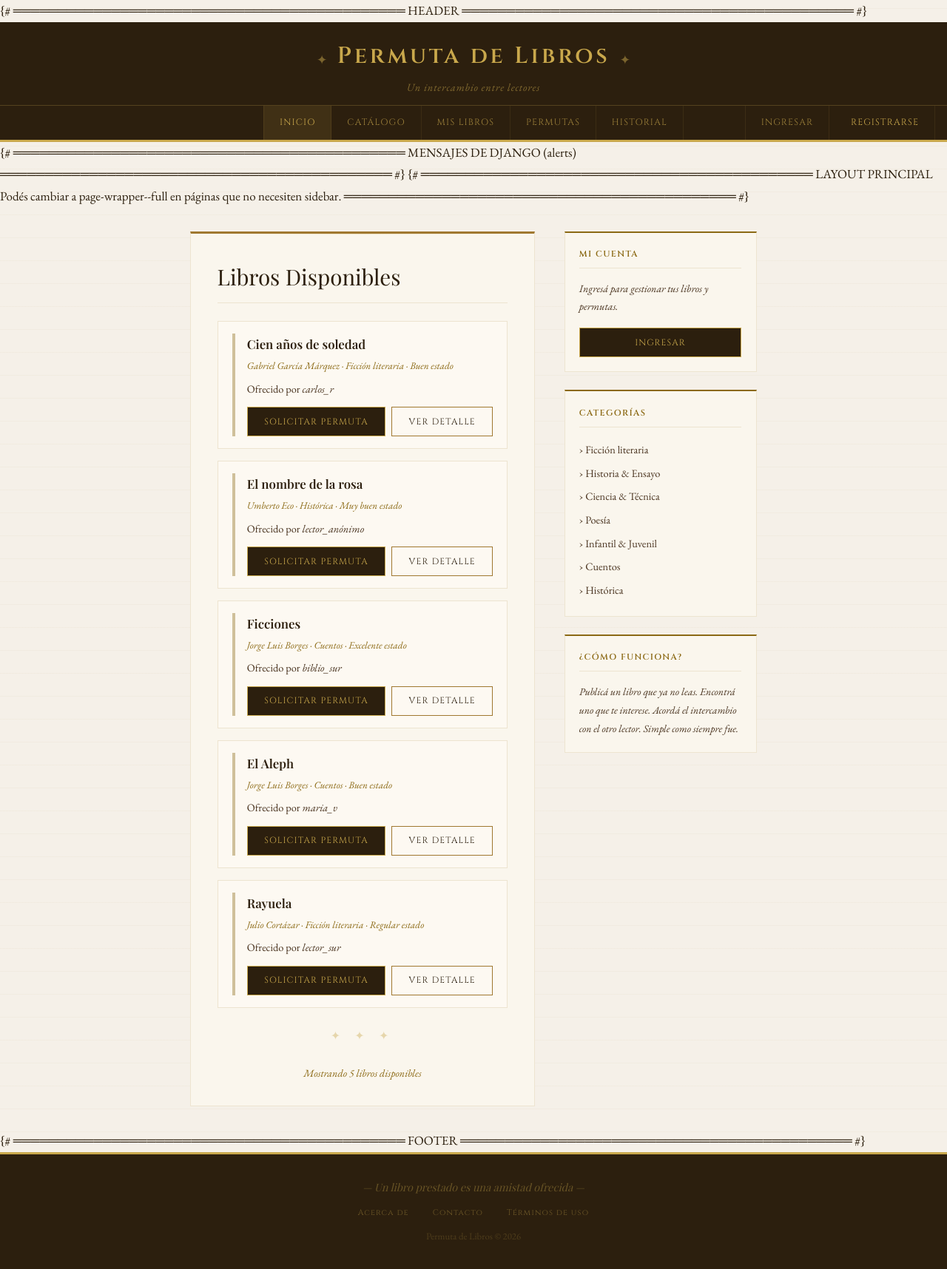
After one commit to Mattiaas31/Permuta-Libros, a Django app: page / in a window 1280 px wide. The commit adds this page. Shown: the whole page at 74% size. Run offline with Django 5.2, Linux system fonts and the light colour scheme; some web fonts are replaced.

Commit message:
primer prototipo de la pagina funcional

```diff
--- a/config/urls.py
+++ b/config/urls.py
@@ -1,22 +1,7 @@
-"""
-URL configuration for config project.
-
-The `urlpatterns` list routes URLs to views. For more information please see:
-    https://docs.djangoproject.com/en/6.0/topics/http/urls/
-Examples:
-Function views
-    1. Add an import:  from my_app import views
-    2. Add a URL to urlpatterns:  path('', views.home, name='home')
-Class-based views
-    1. Add an import:  from other_app.views import Home
-    2. Add a URL to urlpatterns:  path('', Home.as_view(), name='home')
-Including another URLconf
-    1. Import the include() function: from django.urls import include, path
-    2. Add a URL to urlpatterns:  path('blog/', include('blog.urls'))
-"""
 from django.contrib import admin
-from django.urls import path
+from django.urls import path, include
 
 urlpatterns = [
-    path('admin/', admin.site.urls),
+    path("admin/", admin.site.urls),
+    path("", include("core.urls")),
 ]
--- /dev/null
+++ b/core/urls.py
@@ -0,0 +1,6 @@
+from django.urls import path
+from . import views
+
+urlpatterns = [
+    path("", views.home, name="home"),
+]
--- a/core/views.py
+++ b/core/views.py
@@ -1,3 +1,63 @@
 from django.shortcuts import render
 
-# Create your views here.
+
+def home(request):
+    """
+    Vista temporal con datos hardcodeados.
+    Después conectamos LibroService y CategoriaService.
+    """
+    libros = [
+        {
+            "titulo": "Cien años de soledad",
+            "autor": "Gabriel García Márquez",
+            "categoria": "Ficción literaria",
+            "estado": "Buen estado",
+            "duenio": "carlos_r",
+        },
+        {
+            "titulo": "El nombre de la rosa",
+            "autor": "Umberto Eco",
+            "categoria": "Histórica",
+            "estado": "Muy buen estado",
+            "duenio": "lector_anónimo",
+        },
+        {
+            "titulo": "Ficciones",
+            "autor": "Jorge Luis Borges",
+            "categoria": "Cuentos",
+            "estado": "Excelente estado",
+            "duenio": "biblio_sur",
+        },
+        {
+            "titulo": "El Aleph",
+            "autor": "Jorge Luis Borges",
+            "categoria": "Cuentos",
+            "estado": "Buen estado",
+            "duenio": "maria_v",
+        },
+        {
+            "titulo": "Rayuela",
+            "autor": "Julio Cortázar",
+            "categoria": "Ficción literaria",
+            "estado": "Regular estado",
+            "duenio": "lector_sur",
+        },
+    ]
+
+    categorias = [
+        "Ficción literaria",
+        "Historia & Ensayo",
+        "Ciencia & Técnica",
+        "Poesía",
+        "Infantil & Juvenil",
+        "Cuentos",
+        "Histórica",
+    ]
+
+    context = {
+        "libros": libros,
+        "categorias": categorias,
+        "total_disponibles": len(libros),
+    }
+
+    return render(request, "home.html", context)
--- a/templates/base.html
+++ b/templates/base.html
@@ -30,22 +30,22 @@
     <nav class="main-nav" aria-label="Navegación principal">
       <a href="{% url 'home' %}"
          class="nav-link {% block nav_home %}{% endblock %}">Inicio</a>
-      <a href="{% url 'catalogo' %}"
+      <a href="#"
          class="nav-link {% block nav_catalogo %}{% endblock %}">Catálogo</a>
-      <a href="{% url 'mis_libros' %}"
+      <a href="#"
          class="nav-link {% block nav_mis_libros %}{% endblock %}">Mis Libros</a>
-      <a href="{% url 'permutas' %}"
+      <a href="#"
          class="nav-link {% block nav_permutas %}{% endblock %}">Permutas</a>
-      <a href="{% url 'historial' %}"
+      <a href="#"
          class="nav-link {% block nav_historial %}{% endblock %}">Historial</a>
 
       <div class="nav-user-area">
         {% if user.is_authenticated %}
           <span class="nav-username">{{ user.username }}</span>
-          <a href="{% url 'logout' %}" class="nav-link">Salir</a>
+          <a href="#" class="nav-link">Salir</a>
         {% else %}
-          <a href="{% url 'login' %}" class="nav-link">Ingresar</a>
-          <a href="{% url 'registro' %}" class="nav-link nav-link--accent">Registrarse</a>
+          <a href="#" class="nav-link">Ingresar</a>
+          <a href="#" class="nav-link nav-link--accent">Registrarse</a>
         {% endif %}
       </div>
     </nav>
@@ -115,9 +115,9 @@
       — Un libro prestado es una amistad ofrecida —
     </div>
     <nav class="footer-links" aria-label="Pie de página">
-      <a href="{% url 'acerca' %}">Acerca de</a>
-      <a href="{% url 'contacto' %}">Contacto</a>
-      <a href="{% url 'terminos' %}">Términos de uso</a>
+      <a href="#">Acerca de</a>
+      <a href="#">Contacto</a>
+      <a href="#">Términos de uso</a>
     </nav>
     <div class="footer-copy">
       Permuta de Libros &copy; {% now "Y" %}
--- /dev/null
+++ b/templates/home.html
@@ -0,0 +1,90 @@
+{% extends "base.html" %}
+
+{% block title %}Inicio — Permuta de Libros{% endblock %}
+
+{% block nav_home %}active{% endblock %}
+
+{% block page_heading %}
+  <h1 class="page-heading">Libros Disponibles</h1>
+{% endblock %}
+
+{% block content %}
+
+  {% if libros %}
+    {% for libro in libros %}
+      <div class="book-card">
+        <div class="book-card__spine"></div>
+        <div>
+          <div class="book-card__title">{{ libro.titulo }}</div>
+          <div class="book-card__meta">
+            {{ libro.autor }} &middot; {{ libro.categoria }} &middot; {{ libro.estado }}
+          </div>
+          <div class="book-card__body">
+            Ofrecido por <em>{{ libro.duenio }}</em>
+          </div>
+          <div class="book-card__actions">
+            <a href="#" class="btn btn--primary">Solicitar permuta</a>
+            <a href="#" class="btn">Ver detalle</a>
+          </div>
+        </div>
+      </div>
+    {% endfor %}
+  {% else %}
+    <p style="font-style: italic; color: var(--ink-soft);">
+      No hay libros disponibles en este momento.
+    </p>
+  {% endif %}
+
+  <div class="divider-ornate"></div>
+
+  <p style="font-size: 0.88rem; color: var(--sepia); font-style: italic; text-align: center;">
+    Mostrando {{ total_disponibles }} libro{{ total_disponibles|pluralize }} disponible{{ total_disponibles|pluralize }}
+  </p>
+
+{% endblock %}
+
+
+{% block sidebar %}
+<aside class="sidebar">
+
+  <div class="sidebar-block">
+    <h2 class="sidebar-title">Mi cuenta</h2>
+    {% if user.is_authenticated %}
+      <div style="font-size: 0.9rem; line-height: 2.1; color: var(--ink-soft);">
+        <div>📚 <strong>{{ mis_libros_count|default:"0" }}</strong> libros publicados</div>
+        <div>🔄 <strong>{{ permutas_pendientes|default:"0" }}</strong> permutas pendientes</div>
+        <div>✅ <strong>{{ permutas_realizadas|default:"0" }}</strong> permutas realizadas</div>
+      </div>
+      <div style="margin-top: 1rem;">
+        <a href="#" class="btn btn--block">Mi perfil</a>
+      </div>
+    {% else %}
+      <p style="font-size: 0.88rem; color: var(--ink-soft); font-style: italic; margin-bottom: 1rem;">
+        Ingresá para gestionar tus libros y permutas.
+      </p>
+      <a href="#" class="btn btn--primary btn--block">Ingresar</a>
+    {% endif %}
+  </div>
+
+  <div class="sidebar-block">
+    <h2 class="sidebar-title">Categorías</h2>
+    <ul style="list-style: none; font-size: 0.9rem; line-height: 2.2; color: var(--ink-soft);">
+      {% for categoria in categorias %}
+        <li>
+          <a href="#" style="color: var(--ink-soft); text-decoration: none;">
+            &rsaquo; {{ categoria }}
+          </a>
+        </li>
+      {% endfor %}
+    </ul>
+  </div>
+
+  <div class="sidebar-block">
+    <h2 class="sidebar-title">¿Cómo funciona?</h2>
+    <p style="font-size: 0.87rem; line-height: 1.8; color: var(--ink-soft); font-style: italic;">
+      Publicá un libro que ya no leas. Encontrá uno que te interese. Acordá el intercambio con el otro lector. Simple como siempre fue.
+    </p>
+  </div>
+
+</aside>
+{% endblock %}
```
Also changed, not shown: 1 other file.
